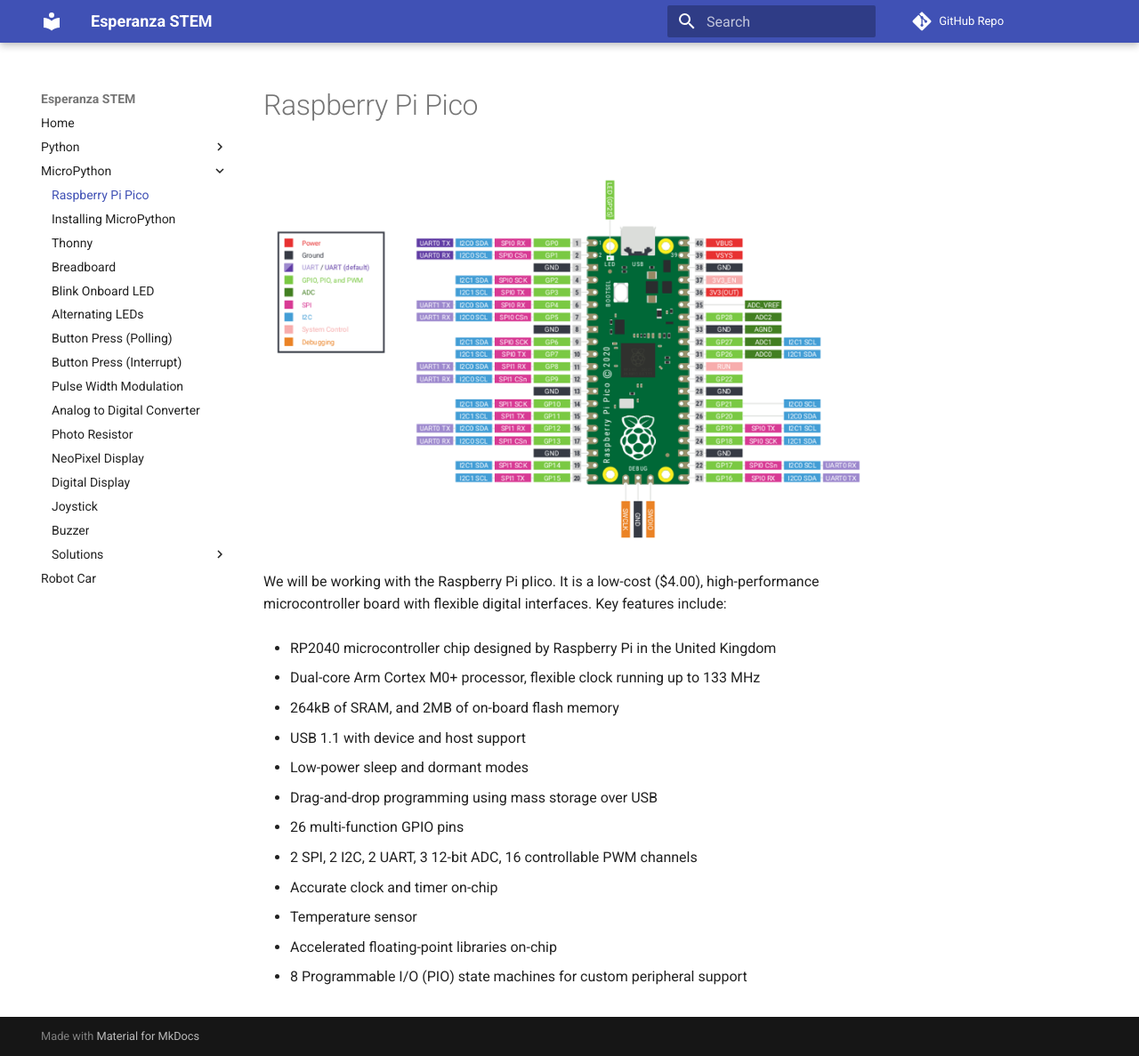
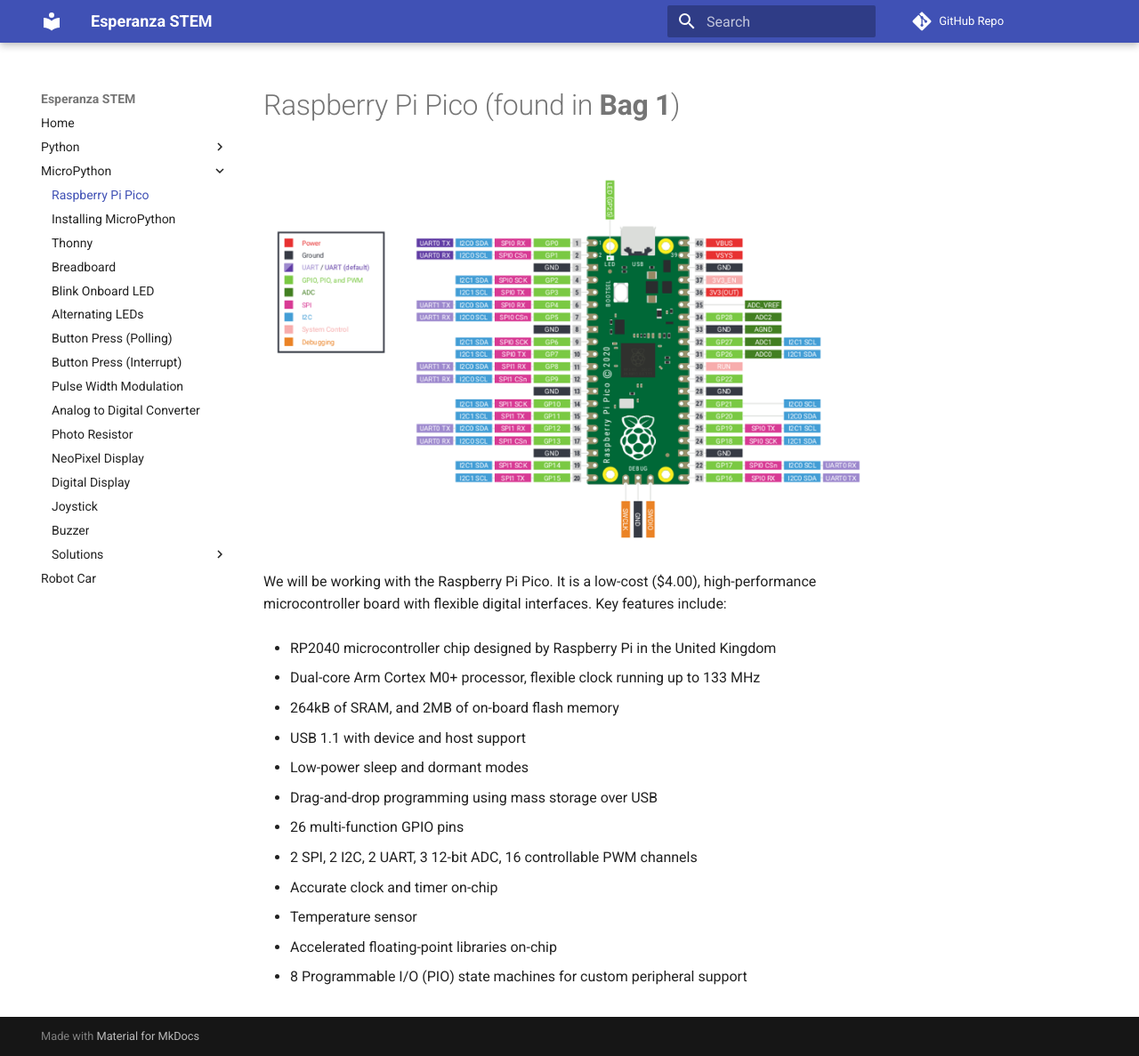
Before and after one commit to jetannenbaum/esperanzaSTEM, an MkDocs documentation site: the page built from docs/micropython/pico.md, in a window 1280 px wide and 1187 px high. Shown: the whole window at 89% size. Built offline with MkDocs 1.6.1 and Material for MkDocs 9.7.7, drawn with Linux system fonts in a browser that asks for light colours; comment, search, counter and statistics services are not loaded.

Commit message:
Update pico.md

```diff
--- a/docs/micropython/pico.md
+++ b/docs/micropython/pico.md
@@ -1,8 +1,8 @@
-# Raspberry Pi Pico
+# Raspberry Pi Pico (found in **Bag 1**)
 
 ![pico](./img/pico.png)
 
-We will be working with the Raspberry Pi pIico.  It is a low-cost ($4.00), high-performance microcontroller board with flexible digital interfaces. Key features include:
+We will be working with the Raspberry Pi Pico.  It is a low-cost ($4.00), high-performance microcontroller board with flexible digital interfaces. Key features include:
 
 - RP2040 microcontroller chip designed by Raspberry Pi in the United Kingdom
 
```
